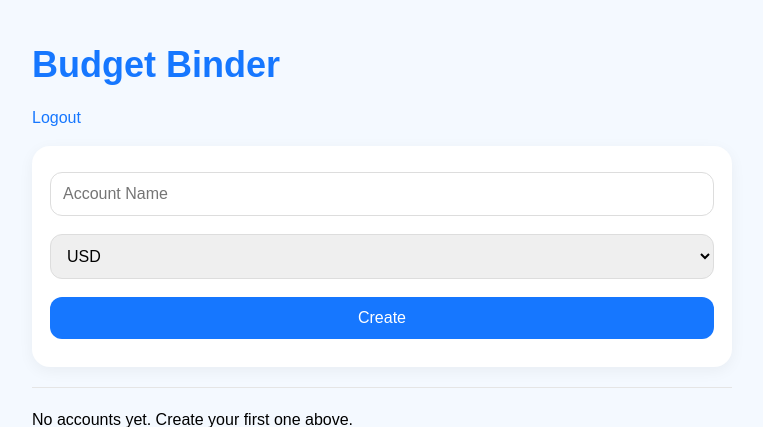
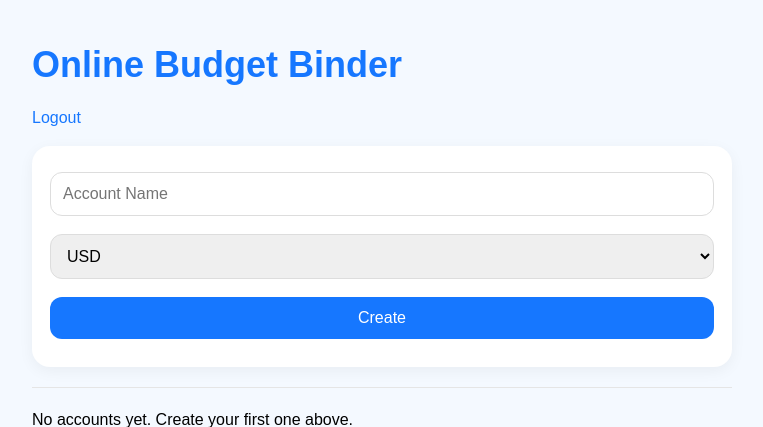
Before and after one commit to cameronaguiar/budget-binder, a Flask app: page / in a window 1280 px wide. Shown: the top 427 px of the page, without its empty margins (258-1021 px from the left). Run offline with Flask 3, Linux system fonts and the light colour scheme; the visitor is signed in with stand-in values (Sample User, id 1); data that the repository does not hold is empty.

Commit message:
changed name

```diff
--- a/templates/dashboard.html
+++ b/templates/dashboard.html
@@ -2,7 +2,7 @@
 
 {% block content %}
 
-<h1>Budget Binder</h1>
+<h1>Online Budget Binder</h1>
 
 <p>
     <a href="/logout">Logout</a>
```
